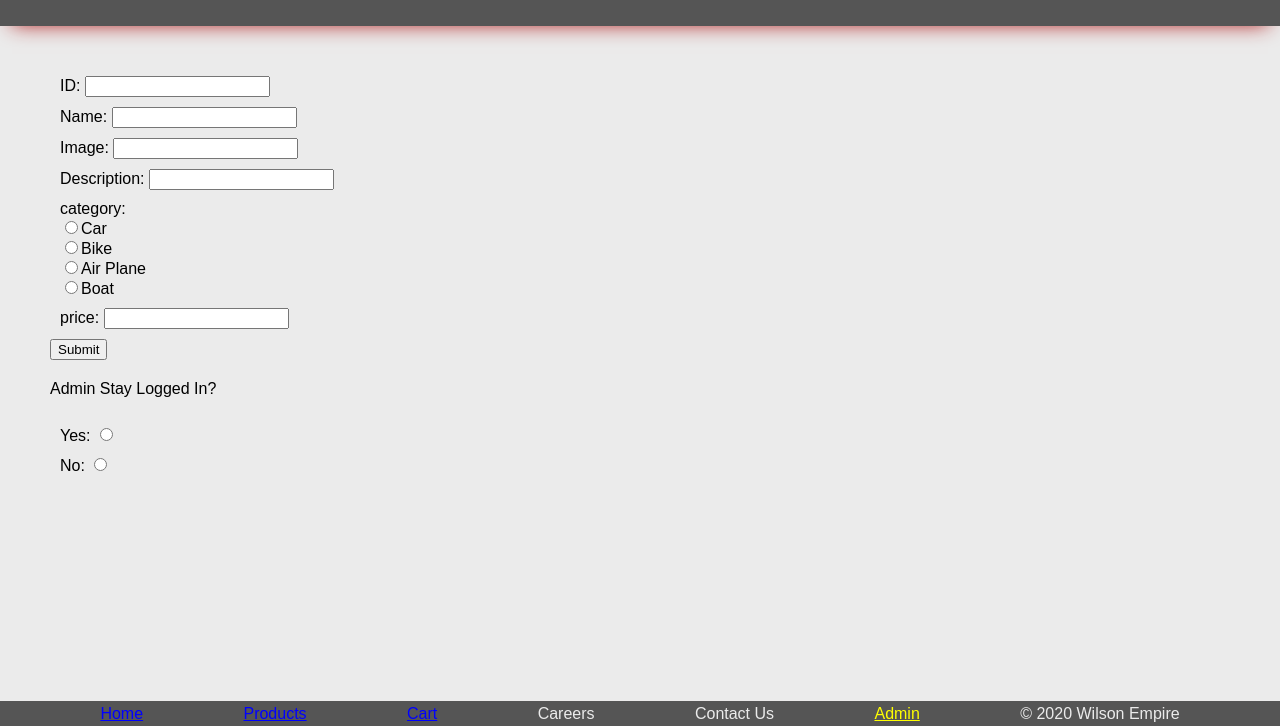
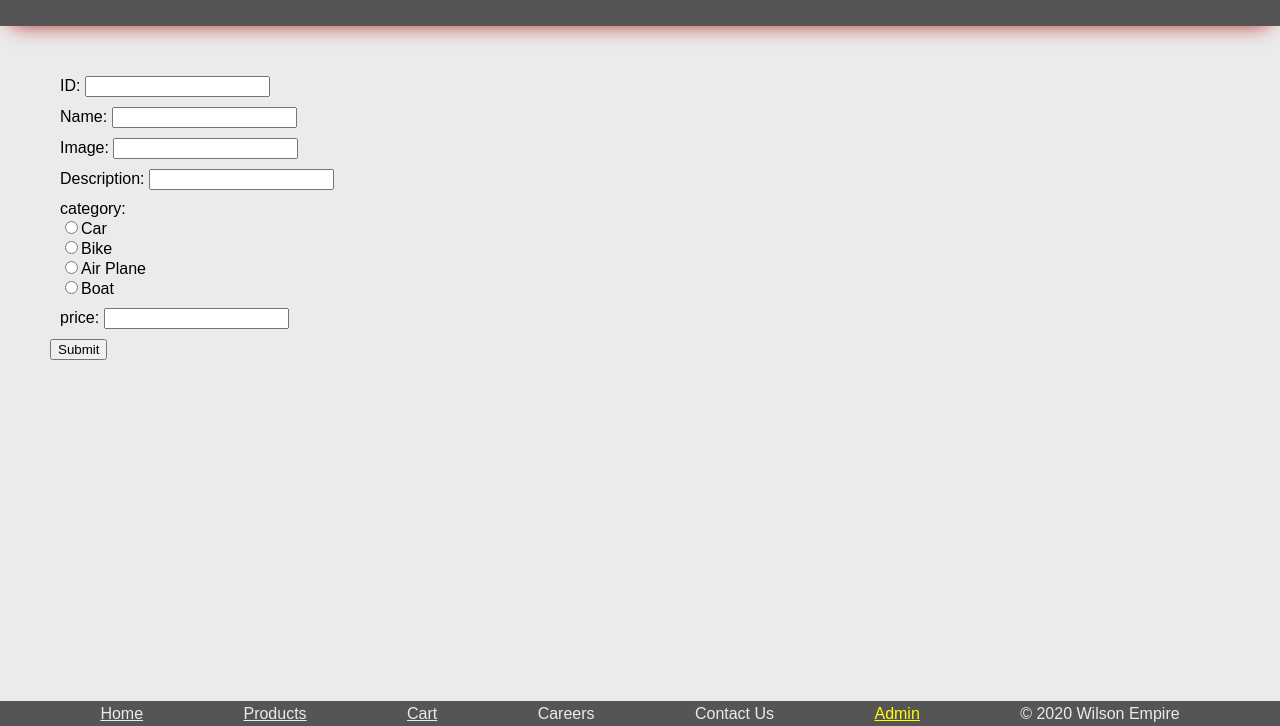
Before and after one commit to pm-wilson/ecommerce-site, a plain HTML site: page admin.html in a window 1280 px wide. Shown: the part 74-800 px from the top of the page. Drawn offline with Linux system fonts and the light colour scheme.

Commit message:
fixed bug

```diff
--- a/admin.html
+++ b/admin.html
@@ -44,27 +44,6 @@
         </label>
         <button>Submit</button>
       </form>
-      <form id="admin-logged-in">
-        Admin Stay Logged In?
-        <label
-          >Yes:
-          <input
-            type="radio"
-            id="admin-logged-in"
-            name="admin-status"
-            value="yes"
-          />
-        </label>
-        <label
-          >No:
-          <input
-            type="radio"
-            id="admin-logged-out"
-            name="admin-status"
-            value="no"
-          />
-        </label>
-      </form>
     </main>
 
     <footer>
--- a/scripts/siteUtils.js
+++ b/scripts/siteUtils.js
@@ -105,9 +105,7 @@ function increaseCartForAmount(cartObjectId) {
     const amountToIncreaseArea = document.querySelector('#quantity-up-count-' + cartObjectId),
         amountToIncrease = Number(amountToIncreaseArea.value);
 
-    for (var i = 0; i < amountToIncrease; i++) {
-        addItemToCart(cartObjectId);
-    }
+    addItemToCart(cartObjectId, amountToIncrease);
     location.reload();
 }
 
--- a/styles/home.css
+++ b/styles/home.css
@@ -42,13 +42,7 @@ a {
   text-decoration: underline;
   color: var(--color3);
   cursor: pointer;
-  color: blue;
-}
-
-a {
-  text-decoration: underline;
-  color: blue;
-  cursor: pointer;
+  color: var(--color2);
 }
 
 footer {
--- a/styles/style.css
+++ b/styles/style.css
@@ -25,3 +25,7 @@ ul {
   align-items: center;
   justify-items: center;
 }
+
+.products-area a {
+  color: blue;
+}
```
